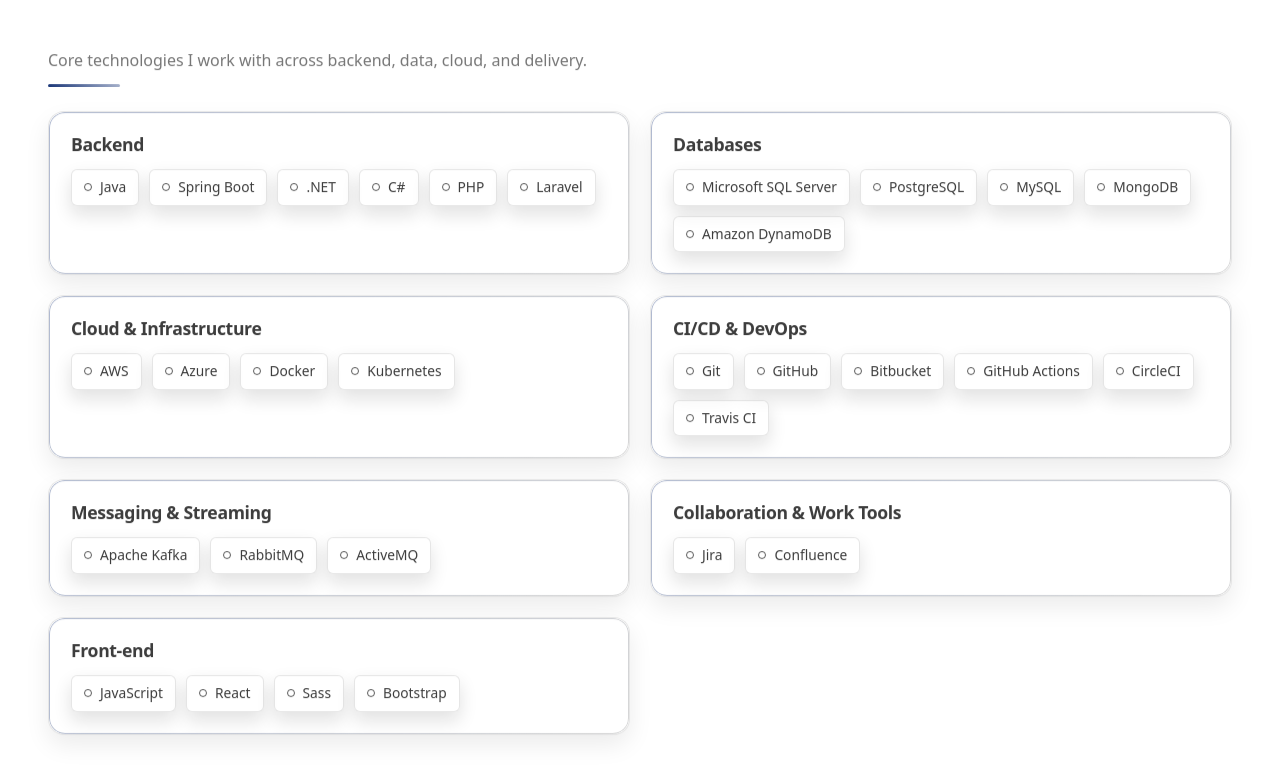
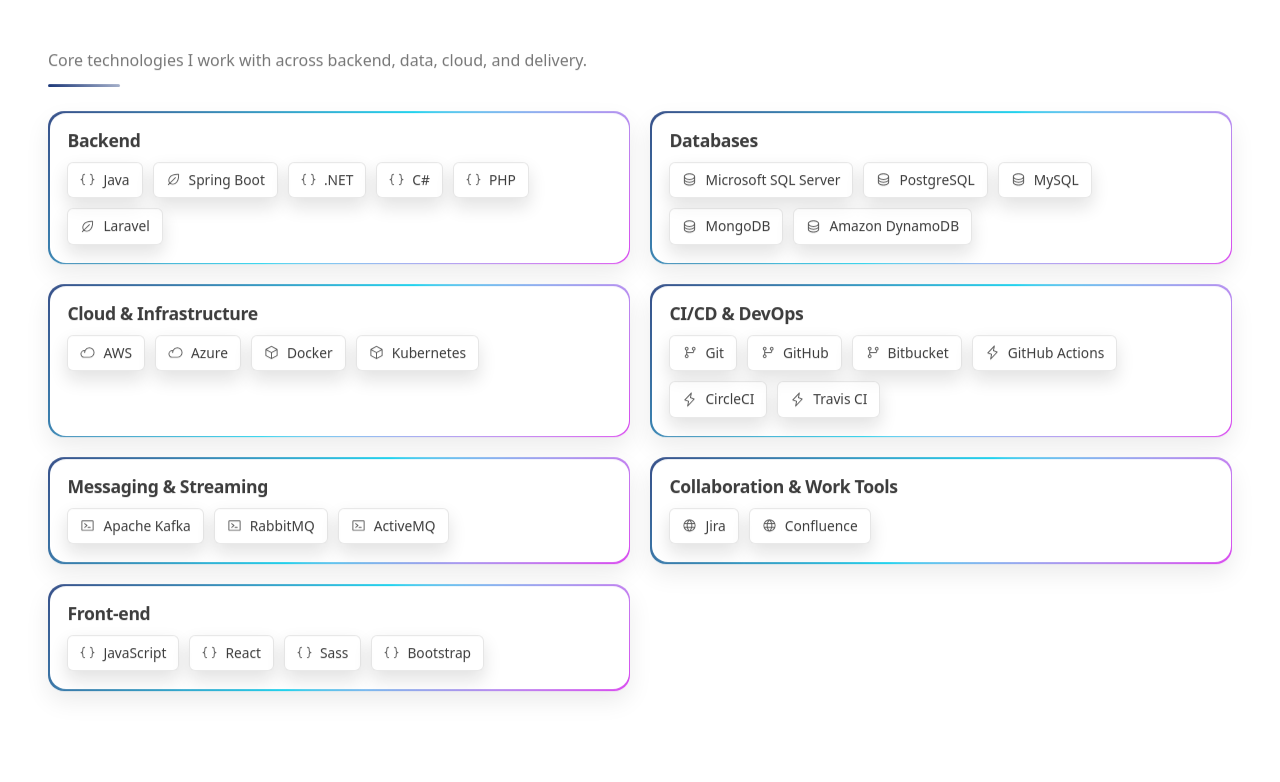
Before and after one commit to tienhuynh-tn/portfolio-tienhuynh-tn, a React (Vite) app: page / in a window 1280 px wide. Shown: the part 1398-2180 px from the top of the page. Built offline with nearby package versions, Linux system fonts and the light colour scheme.

Commit message:
fix(ui): correct skills card gradient border rendering

```diff
--- a/src/sections/Skills.tsx
+++ b/src/sections/Skills.tsx
@@ -1,3 +1,14 @@
+import {
+  BracketsCurly,
+  Cloud,
+  Cube,
+  Database,
+  GitBranch,
+  Globe,
+  Leaf,
+  Lightning,
+  TerminalWindow,
+} from '@phosphor-icons/react'
 import Section from '../components/layout/Section'
 import useRevealOnScroll from '../hooks/useRevealOnScroll'
 
@@ -45,6 +56,39 @@
   },
 ]
 
+const SKILL_ICONS: Record<string, typeof BracketsCurly> = {
+  Java: BracketsCurly,
+  'Spring Boot': Leaf,
+  '.NET': BracketsCurly,
+  'C#': BracketsCurly,
+  PHP: BracketsCurly,
+  Laravel: Leaf,
+  'Microsoft SQL Server': Database,
+  PostgreSQL: Database,
+  MySQL: Database,
+  MongoDB: Database,
+  'Amazon DynamoDB': Database,
+  AWS: Cloud,
+  Azure: Cloud,
+  Docker: Cube,
+  Kubernetes: Cube,
+  Git: GitBranch,
+  GitHub: GitBranch,
+  Bitbucket: GitBranch,
+  'GitHub Actions': Lightning,
+  CircleCI: Lightning,
+  'Travis CI': Lightning,
+  'Apache Kafka': TerminalWindow,
+  RabbitMQ: TerminalWindow,
+  ActiveMQ: TerminalWindow,
+  Jira: Globe,
+  Confluence: Globe,
+  JavaScript: BracketsCurly,
+  React: BracketsCurly,
+  Sass: BracketsCurly,
+  Bootstrap: BracketsCurly,
+}
+
 function Skills() {
   const revealRef = useRevealOnScroll<HTMLDivElement>()
 
@@ -67,18 +111,28 @@
           {SKILL_CATEGORIES.map((group, index) => (
             <article
               key={group.title}
-              className="skillsGroup item reveal"
+              className="skillsGroup reveal"
               style={{ ['--reveal-delay' as string]: `${index * 80}ms` }}
             >
+              <div className="skillsGroupInner">
                 <h3 className="itemTitle">{group.title}</h3>
                 <ul className="skillsBadges" aria-label={`${group.title} skills`}>
-                {group.skills.map((skill) => (
+                  {group.skills.map((skill) => {
+                    const Icon = SKILL_ICONS[skill] ?? BracketsCurly
+                    return (
                       <li key={skill} className="skillBadge">
-                    <span className="skillBadgeIcon" aria-hidden="true" />
+                        <Icon
+                          size={15}
+                          weight="regular"
+                          aria-hidden="true"
+                          className="skillBadgeIcon"
+                        />
                         <span>{skill}</span>
                       </li>
-                ))}
+                    )
+                  })}
                 </ul>
+              </div>
             </article>
           ))}
         </div>
--- a/src/styles/global.css
+++ b/src/styles/global.css
@@ -583,34 +583,31 @@
 
 .skillsGroup {
   position: relative;
-  background: transparent;
-  border: 1px solid transparent;
+  background: linear-gradient(
+    135deg,
+    color-mix(in srgb, var(--primary) 88%, #ffffff 12%),
+    #22d3ee,
+    #d946ef
+  );
+  padding: 1.5px;
+  border: none;
   border-radius: var(--radius-lg);
   box-shadow: var(--shadow-card);
+  overflow: hidden;
   isolation: isolate;
 }
 
-.skillsGroup::before {
-  content: '';
-  position: absolute;
-  inset: 0;
-  border-radius: inherit;
-  padding: 1px;
-  background: linear-gradient(
-    135deg,
-    color-mix(in srgb, var(--primary) 38%, transparent),
-    color-mix(in srgb, var(--text) 18%, transparent)
-  );
-  -webkit-mask:
-    linear-gradient(#000 0 0) content-box,
-    linear-gradient(#000 0 0);
-  -webkit-mask-composite: xor;
-  mask:
-    linear-gradient(#000 0 0) content-box,
-    linear-gradient(#000 0 0);
-  mask-composite: exclude;
-  opacity: 0.92;
-  pointer-events: none;
+.skillsGroupInner {
+  position: relative;
+  z-index: 1;
+  width: 100%;
+  height: 100%;
+  border-radius: var(--radius-lg);
+  background: var(--surface);
+  padding: clamp(16px, 1.4vw, 20px);
+  display: flex;
+  flex-direction: column;
+  gap: 10px;
 }
 
 .skillsGroup .itemTitle {
@@ -647,12 +644,11 @@
 }
 
 .skillBadgeIcon {
-  width: 8px;
-  height: 8px;
-  border-radius: 999px;
-  border: 1px solid currentColor;
+  color: currentColor;
   opacity: 0.85;
+  flex-shrink: 0;
 }
+
 
 .badgeRow {
   display: inline-flex;
```
Lines whose indentation alone changed are shown as unchanged.
